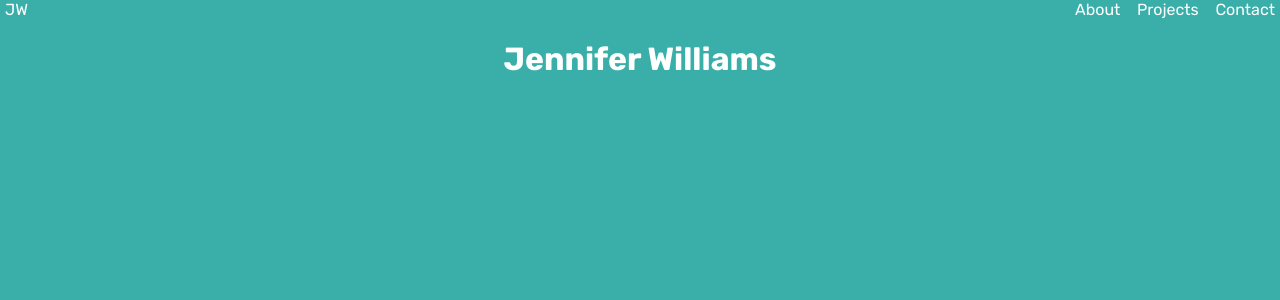
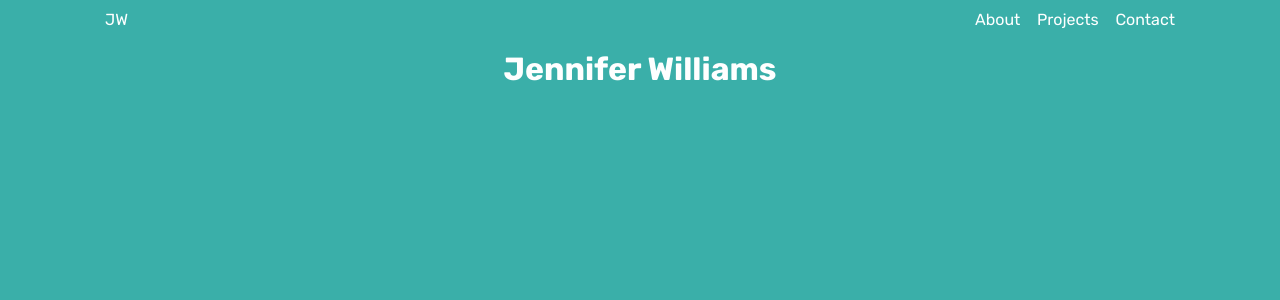
Before and after one commit to jenkens-dev/jw-portfolio, a React (Create React App) app: page / in a window 1280 px wide. Shown: the top 300 px of the page. Built offline with nearby package versions, Linux system fonts and the light colour scheme.

Commit message:
added gutter styles (#5)

```diff
--- a/src/App.js
+++ b/src/App.js
@@ -10,6 +10,7 @@ import { Contact } from './components/Contact';
 class App extends Component {
    render() {
       return (
+         <div className="pageContainer">
             <Router>
                <>
                   <NavBar />
@@ -21,6 +22,7 @@ class App extends Component {
                   </Switch>
                </>
             </Router>
+         </div>
       );
    }
 }
--- a/src/components/styles.css
+++ b/src/components/styles.css
@@ -4,6 +4,11 @@ body {
    background-color: #3aafa9;
    color: #feffff;
    font-family: 'Rubik', sans-serif;
+}
+
+.pageContainer {
+   margin: auto;
+   margin-top: 10px;
 }
 
 .flexContainer {
@@ -55,3 +60,15 @@ div .skills {
    background: #def2f1;
    border: 4px solid #2b7a78;
 }
+
+@media only screen and (max-width: 1200px) {
+   .pageContainer {
+      max-width: 696px;
+   }
+}
+
+@media only screen and (min-width: 1201px) {
+   .pageContainer {
+      max-width: 1080px;
+   }
+}
```
Lines whose indentation alone changed are shown as unchanged.
